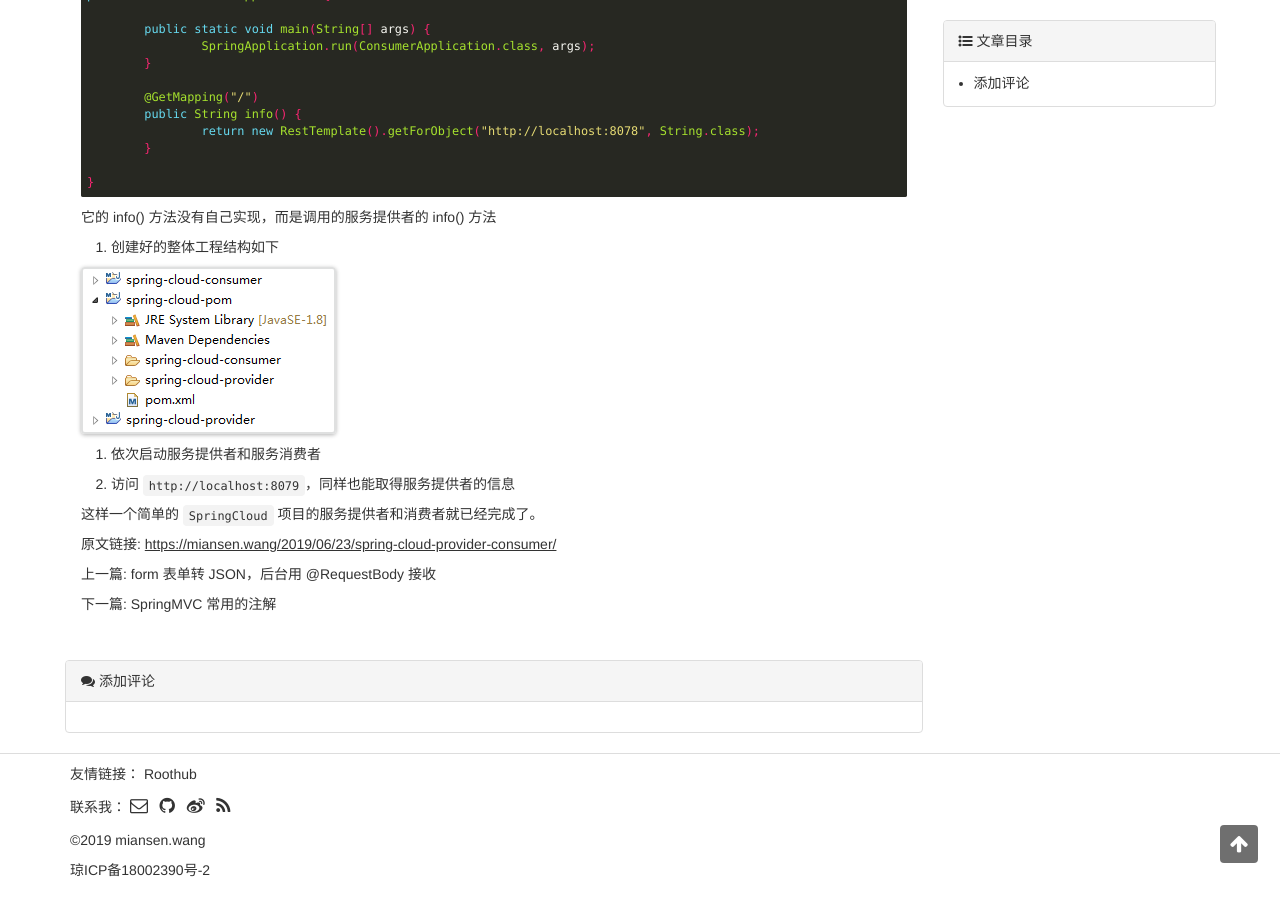
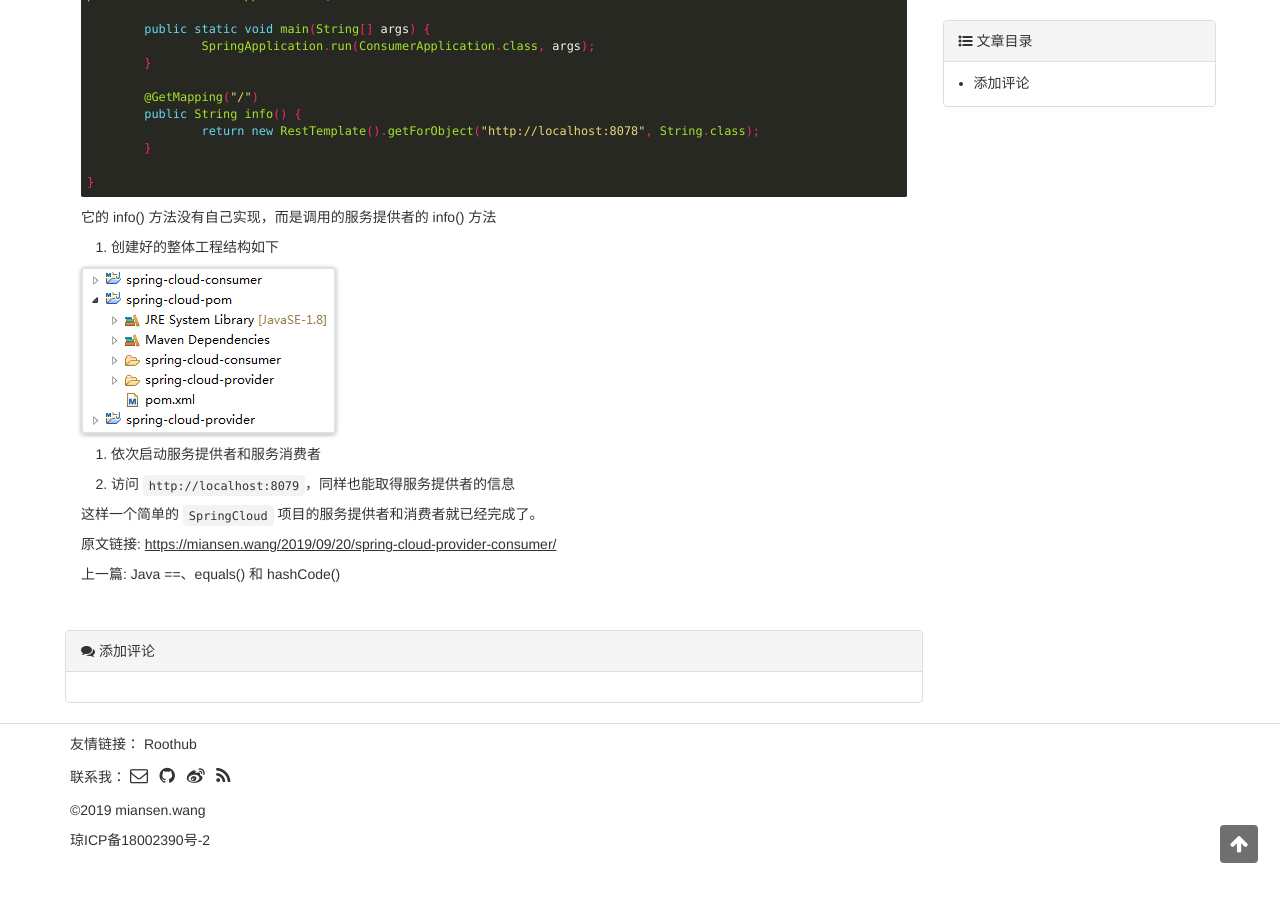
Before and after one commit to miansen/miansen.github.io, a Jekyll site: the page built from _posts/2019-09-20-spring-cloud-provider-consumer.md, in a window 1280 px wide and 900 px high, scrolled down 2919 px. Built offline with Jekyll 4.4.1, drawn with Linux system fonts in a browser that asks for light colours; comment, search, counter and statistics services are not loaded; after the commit the page ends 3789 px from its top, so only the background shows below that.

Commit message:
update 2019-09-20-spring-cloud-provider-consumer

```diff
--- a/_posts/2019-09-20-spring-cloud-provider-consumer.md
+++ b/_posts/2019-09-20-spring-cloud-provider-consumer.md
@@ -1,7 +1,7 @@
 ---
 layout: post
 title: 一、SpringCloud-服务提供者与服务消费者
-date: 2019-06-23
+date: 2019-09-20
 categories: SpringCloud
 tags: SpringCloud
 author: 龙德
```
